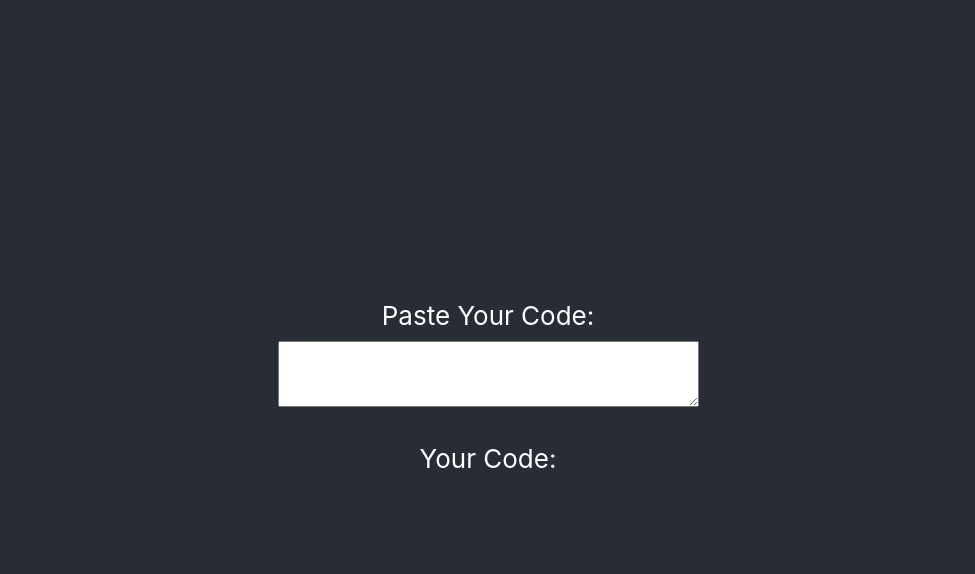
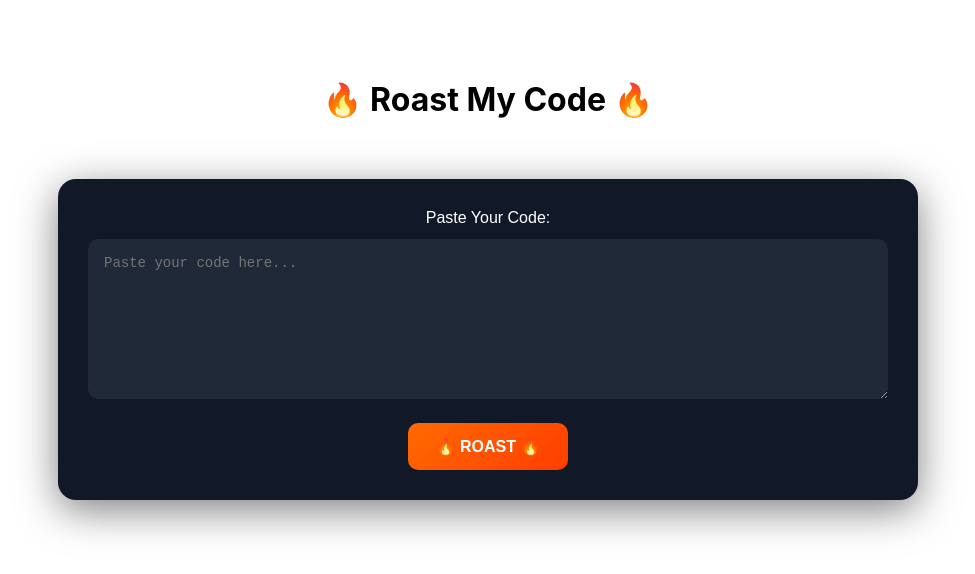
Before and after one commit to VarnoxL/The-Griffins, a React (Create React App) app in the folder frontend/: page / in a window 1280 px wide. Shown: the top 574 px of the page, without its empty margins (152-1127 px from the left). Built offline with nearby package versions, Linux system fonts and the light colour scheme.

Commit message:
frontend updates

```diff
--- a/frontend/src/App.css
+++ b/frontend/src/App.css
@@ -1,38 +1,50 @@
+.TextBox {
+  max-width: 800px;
+  margin: 60px auto;
+  padding: 30px;
+  background: #111827;
+  border-radius: 18px;
+  box-shadow: 0 10px 40px rgba(0,0,0,0.5);
+  color: white;
+  font-family: Arial, sans-serif;
+}
 .App {
   text-align: center;
-}
-
-.App-logo {
-  height: 40vmin;
-  pointer-events: none;
-}
-
-@media (prefers-reduced-motion: no-preference) {
-  .App-logo {
-    animation: App-logo-spin infinite 20s linear;
-  }
-}
-
-.App-header {
-  background-color: #282c34;
-  min-height: 100vh;
-  display: flex;
-  flex-direction: column;
-  align-items: center;
-  justify-content: center;
-  font-size: calc(10px + 2vmin);
-  color: white;
-}
-
-.App-link {
-  color: #61dafb;
+  margin-top: 80px;
+  color: rgb(0, 0, 0);
 }
 
 
-.TextBox {
-  position: relative;
-  display: flex;
-  flex-direction: column;
-  gap: 10px;
-  min-width: 300px;
+textarea {
+  width: 96%;
+  margin-top: 12px;
+  padding: 16px;
+  border-radius: 10px;
+  border: none;
+  background: #1f2937;
+  color: white;
+  font-size: 14px;
+  resize: vertical;
 }
+
+button {
+  margin-top: 20px;
+  padding: 14px 28px;
+  border: none;
+  border-radius: 10px;
+  background: linear-gradient(135deg, #ff6a00, #ff3d00);
+  color: white;
+  font-size: 16px;
+  font-weight: bold;
+  cursor: pointer;
+  transition: all 0.2s ease;
+}
+
+button:hover {
+  transform: translateY(-2px);
+  box-shadow: 0 6px 20px rgba(255, 80, 0, 0.5);
+}
+
+button:active {
+  transform: scale(0.97);
+}
--- a/frontend/src/App.js
+++ b/frontend/src/App.js
@@ -1,14 +1,11 @@
 import './App.css';
-import TextAreaExample from './components/textbox';
+import TextAreaExample from "./components/textbox";
 
 function App() {
   return (
     <div className="App">
-      <header className="App-header">
-        <a>
-          <TextAreaExample></TextAreaExample>
-        </a>
-      </header>
+      <h1>🔥 Roast My Code 🔥  </h1>
+      <TextAreaExample />
     </div>
   );
 }
--- a/frontend/src/components/textbox.js
+++ b/frontend/src/components/textbox.js
@@ -1,23 +1,60 @@
-import React, { useState } from 'react';
+import React, { useState } from "react";
 
 function TextAreaExample() {
-  const [essay, setEssay] = useState('');
+  const [essay, setEssay] = useState("");
 
   const handleEssayChange = (event) => {
     setEssay(event.target.value);
   };
 
+  const submitCode = async () => {
+    if (!essay.trim()) {
+      alert("Paste some code first.");
+      return;
+    }
+
+    try {
+      const response = await fetch("http://localhost:5533/roast", {
+        method: "POST",
+        headers: {
+          "Content-Type": "application/json"
+        },
+        body: JSON.stringify({ code: essay })
+      });
+
+      const data = await response.json();
+
+      if (!response.ok) {
+        alert("Error: " + data.error);
+        return;
+      }
+
+      console.log(data);
+      alert("Roast Score: " + data.score);
+
+    } catch (error) {
+      console.error(error);
+      alert("Failed to reach backend.");
+    }
+  };
+
   return (
-    <div className='TextBox'>
-      <label htmlFor="essay-text-area">Paste Your Code:</label>
+    <div className="TextBox">
+      <label>Paste Your Code:</label>
+
       <textarea
-        id="essay-text-area"
         value={essay}
         onChange={handleEssayChange}
-        rows={4} // Optional: sets the visible number of lines
-        cols={50} // Optional: sets the visible width
+        rows={8}
+        cols={70}
+        placeholder="Paste your code here..."
       />
-      <p>Your Code: {essay}</p>
+
+      <br />
+
+      <button onClick={submitCode}>
+        🔥 ROAST 🔥
+      </button>
     </div>
   );
 }
```
Also changed, not shown: 1 other file (tests, documents, lock files or other folders).
